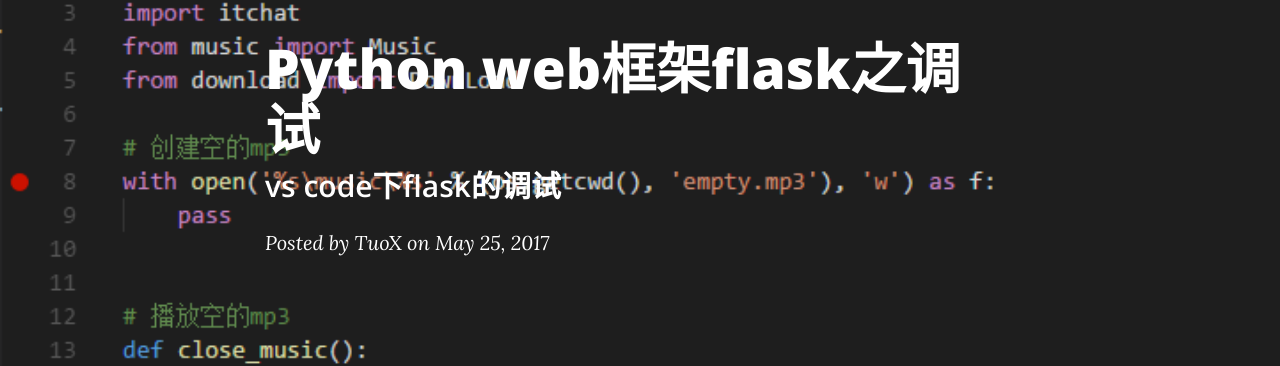
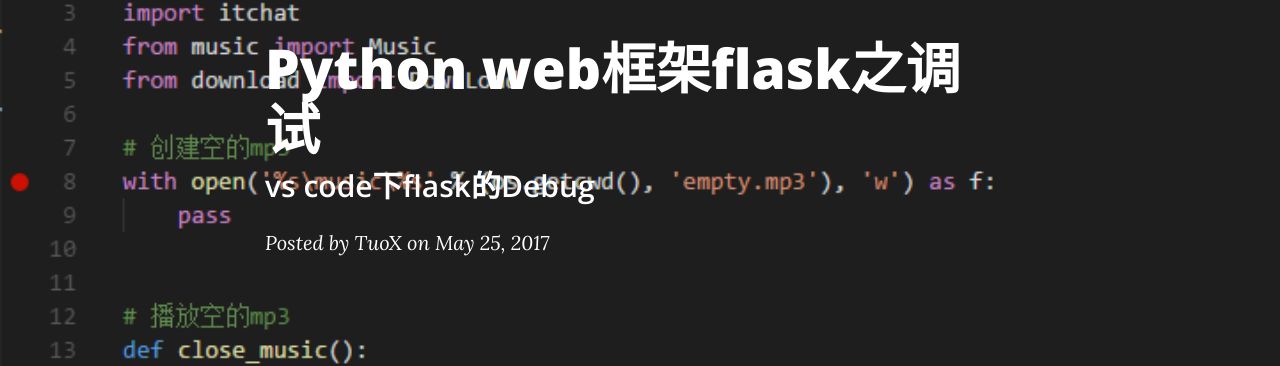
Before and after one commit to linzhiming0826/linzhiming0826.github.io, a Jekyll site: the page built from _posts/2017-05-25-debug-flask.markdown, in a window 1280 px wide and 900 px high. Shown: the part 132-498 px from the top of the window. Built offline with Jekyll 4.4.1, drawn with Linux system fonts in a browser that asks for light colours; nearby versions of some CDN libraries; comment, search, counter and statistics services are not loaded.

Commit message:
修改文字

```diff
--- a/_posts/2017-05-25-debug-flask.markdown
+++ b/_posts/2017-05-25-debug-flask.markdown
@@ -1,7 +1,7 @@
 ---
 layout:     post
 title:      "Python web框架flask之调试"
-subtitle:   "vs code下flask的调试"
+subtitle:   "vs code下flask的Debug"
 date:       "2017-05-25"
 author:     "TuoX"
 header-img: "img/post-6/bg.png"
```
